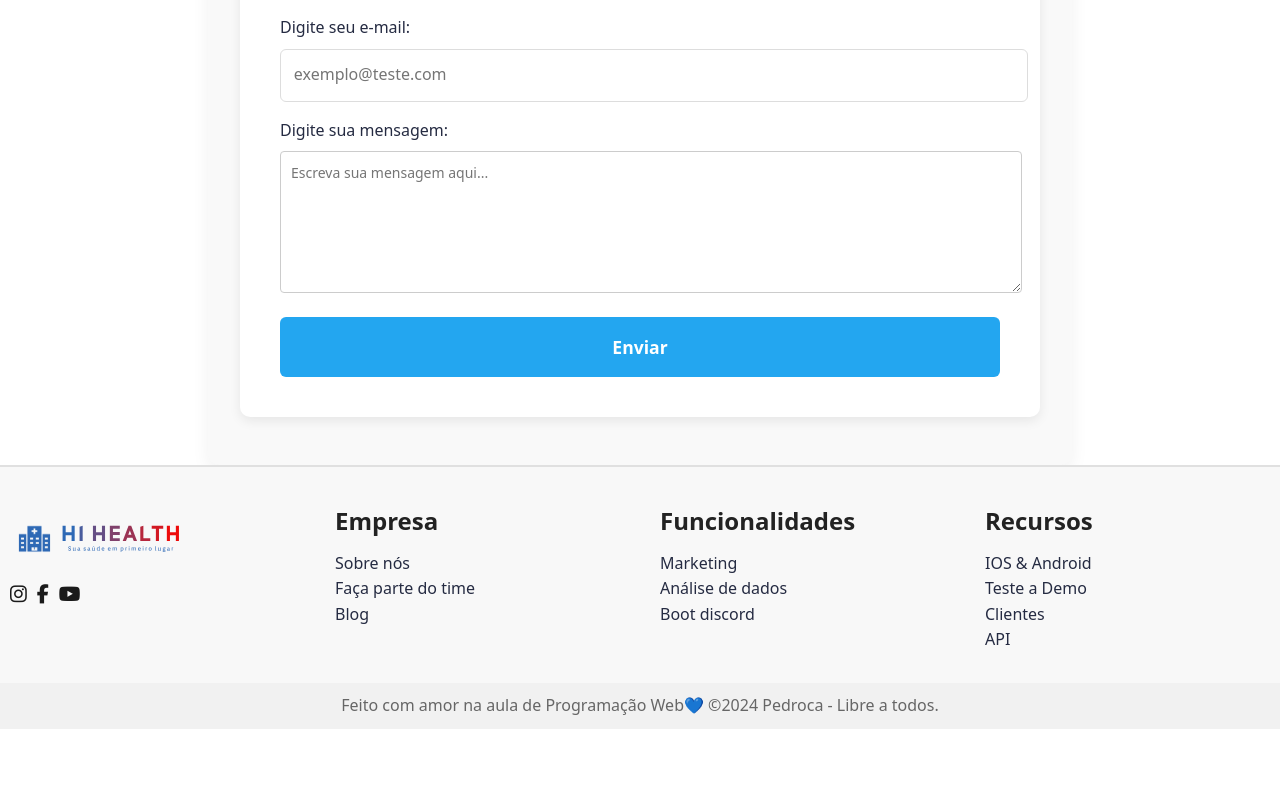
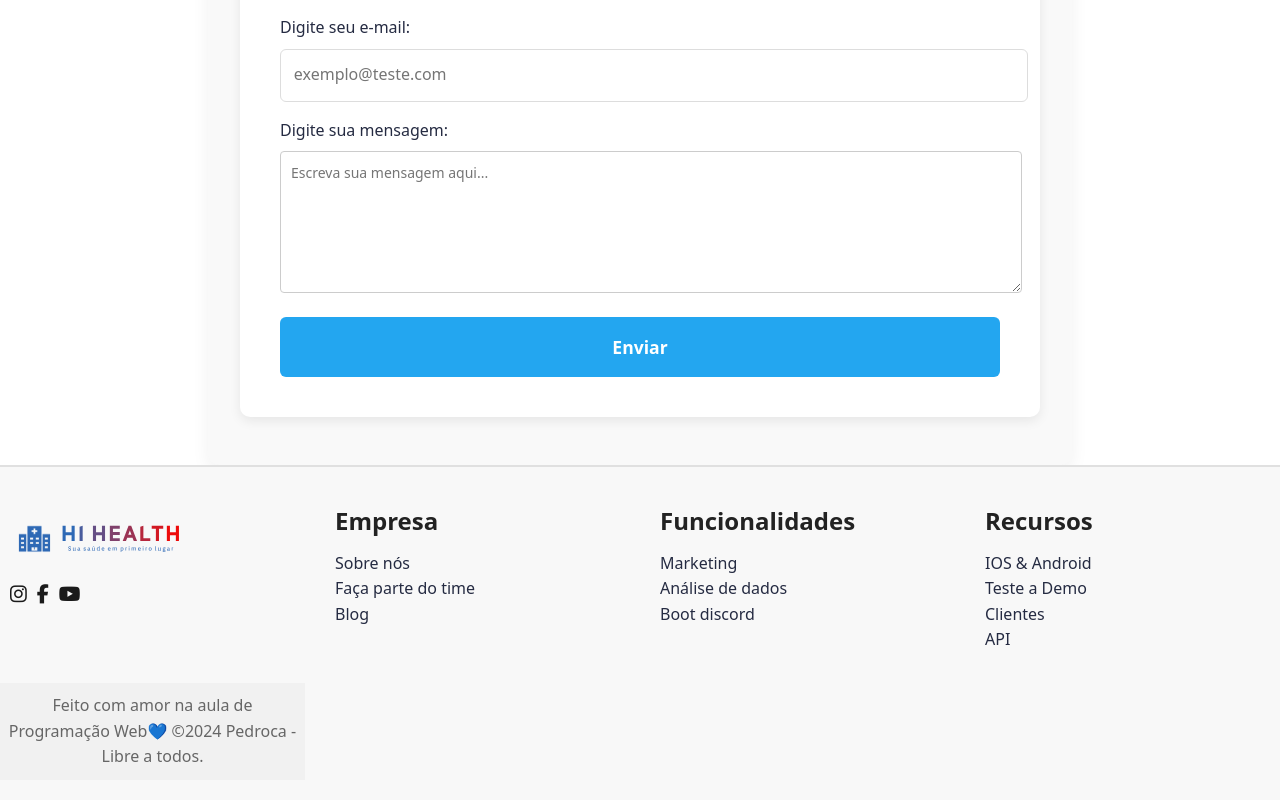
Before and after one commit to PedroAngeloo/HiHealthPage, a React (Vite) app: page / in a window 1280 px wide. Shown: the part 3290-4090 px from the top of the page. Before the commit the page ends 4019 px from the top, so only its background shows below. Built offline with nearby package versions, Linux system fonts and the light colour scheme.

Commit message:
arrumado div do footer que estava fora

```diff
--- a/src/pages/Home.tsx
+++ b/src/pages/Home.tsx
@@ -189,11 +189,11 @@ export default function Home() {
               <li>Clientes</li>
               <li>API</li>
             </ul>
+          </div><div className="footer-bottom">
+            <p>Feito com amor na aula de Programação Web💙 ©2024 Pedroca - Libre a todos.</p>
           </div>
      </footer>
-        <div className="footer-bottom">
-            <p>Feito com amor na aula de Programação Web💙 ©2024 Pedroca - Libre a todos.</p>
-          </div>
+
     </>
   );
 }
```
